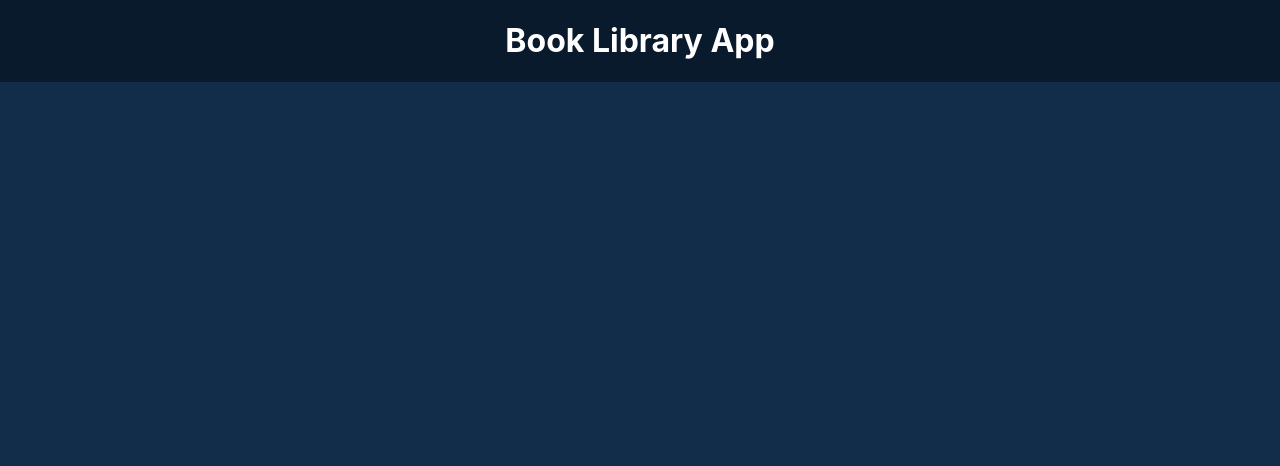
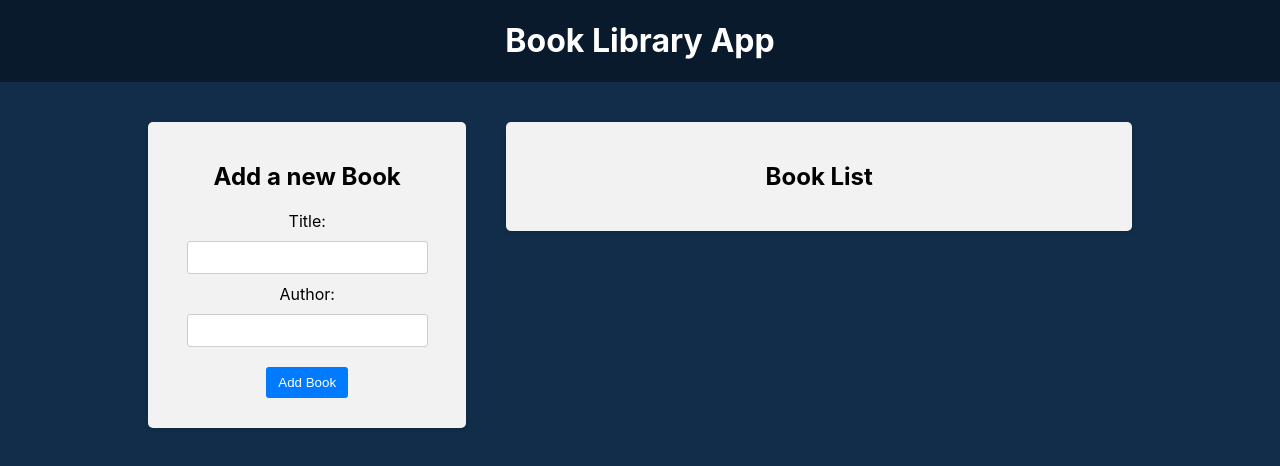
Before and after one commit to vasilypu/30-react-redux, a React (Create React App) app in the folder frontend/: page / in a window 1280 px wide. Shown: the top 466 px of the page. Built offline with nearby package versions, Linux system fonts and the light colour scheme.

Commit message:
Added BookForm, BookList, Filter components

```diff
--- a/frontend/src/App.js
+++ b/frontend/src/App.js
@@ -1,4 +1,7 @@
 import './App.css'
+import BookForm from './components/BookForm/BookForm'
+import BookList from './components/BookList/BookList'
+import Filter from './components/Filter/Filter'
 
 function App() {
   return (
@@ -6,6 +9,15 @@
       <header className='app-header'>
         <h1>Book Library App</h1>
       </header>
+      <main className='app-main'>
+        <div className='app-left-column'>
+          <BookForm />
+        </div>
+        <div className='app-right-column'>
+          {/* <Filter /> */}
+          <BookList />
+        </div>
+      </main>
     </div>
   )
 }
--- /dev/null
+++ b/frontend/src/components/BookForm/BookForm.css
@@ -0,0 +1,48 @@
+.book-form {
+  width: 100%;
+}
+
+.book-form label {
+  display: block;
+  width: 100%;
+  text-align: center;
+  margin-bottom: 10px;
+}
+
+.book-form input {
+  width: 80%;
+  padding: 8px;
+  margin-bottom: 10px;
+  border: 1px solid #ccc;
+  border-radius: 3px;
+}
+
+.book-form button {
+  background-color: #007bff;
+  color: #fff;
+  padding: 8px 12px;
+  border: none;
+  border-radius: 3px;
+  cursor: pointer;
+  margin: 10px;
+  transition: background-color 0.3s ease;
+}
+
+.book-form button:hover {
+  background-color: #0056b3;
+}
+
+.book-form .spinner {
+  animation: spinner 1s infinite linear;
+  margin-left: 10px;
+}
+
+@keyframes spinner {
+  from {
+    transform: rotate(0deg);
+  }
+
+  to {
+    transform: rotate(360deg);
+  }
+}
--- /dev/null
+++ b/frontend/src/components/BookForm/BookForm.js
@@ -0,0 +1,44 @@
+import { useState } from 'react'
+import './BookForm.css'
+
+const BookForm = () => {
+  const [title, setTitle] = useState('')
+  const [author, setAuthor] = useState('')
+  const handleSubmit = (e) => {
+    e.preventDefault()
+    if (title && author) {
+      //dispatch action
+      setTitle('')
+      setAuthor('')
+    }
+  }
+
+  return (
+    <div className='app-block book-form'>
+      <h2>Add a new Book</h2>
+      <form onSubmit={handleSubmit}>
+        <div>
+          <label htmlFor='title'>Title: </label>
+          <input
+            type='text'
+            id='title'
+            value={title}
+            onChange={(e) => setTitle(e.target.value)}
+          />
+        </div>
+        <div>
+          <label htmlFor='author'>Author: </label>
+          <input
+            type='text'
+            id='author'
+            value={author}
+            onChange={(e) => setAuthor(e.target.value)}
+          />
+        </div>
+        <button type='submit'>Add Book</button>
+      </form>
+    </div>
+  )
+}
+
+export default BookForm
--- /dev/null
+++ b/frontend/src/components/BookList/BookList.css
@@ -0,0 +1,61 @@
+.book-list ul {
+  padding: 0;
+  margin: 20px -20px;
+  list-style: none;
+}
+
+.book-list li {
+  display: flex;
+  justify-content: space-between;
+  align-items: center;
+  width: auto;
+  padding: 10px 20px;
+  border-bottom: 1px solid #ccc;
+  background-color: #fff;
+  list-style-type: none;
+}
+
+.book-list li:nth-child(even) {
+  background-color: #f2f2f2;
+}
+
+.book-list li:hover {
+  background-color: #dbe4f8;
+}
+
+.book-list button {
+  background-color: #fff;
+  color: red;
+  border: 1px solid red;
+  padding: 8px 12px;
+  border-radius: 3px;
+  cursor: pointer;
+  transition: background-color 0.3s ease;
+}
+
+.book-list button:hover {
+  background-color: #fdd;
+}
+
+.book-list .highlight {
+  background-color: #ff0;
+}
+
+.book-list .book-info {
+  flex: 1;
+  text-align: left;
+}
+
+.book-list .book-actions {
+  display: flex;
+  align-items: center;
+}
+
+.book-list .star-icon {
+  width: 24px;
+  height: 24px;
+  margin: 0 20px;
+  cursor: pointer;
+  transition: color 0.3s ease;
+  color: #fca510;
+}
--- /dev/null
+++ b/frontend/src/components/BookList/BookList.js
@@ -0,0 +1,10 @@
+import './BookList.css'
+const BookList = () => {
+  return (
+    <div className='app-block book-list'>
+      <h2>Book List</h2>
+    </div>
+  )
+}
+
+export default BookList
--- /dev/null
+++ b/frontend/src/components/Filter/Filter.css
@@ -0,0 +1,50 @@
+.filter-row {
+  display: flex;
+  justify-content: space-between;
+  align-items: center;
+}
+
+.filter-group {
+  flex: 1;
+  text-align: center;
+}
+
+.filter input[type='text'] {
+  width: 80%;
+  padding: 8px;
+  border: 1px solid #ccc;
+  border-radius: 3px;
+}
+
+.filter button {
+  background-color: #007bff;
+  color: #fff;
+  padding: 8px 12px;
+  border: none;
+  border-radius: 3px;
+  cursor: pointer;
+  margin: 10px;
+  transition: background-color 0.3s ease;
+}
+
+.filter button:hover {
+  background-color: #0056b3;
+}
+
+@media screen and (max-width: 1024px) {
+  .filter-row {
+    flex-direction: column;
+    align-items: stretch;
+  }
+
+  .filter-group {
+    width: 100%;
+    margin: auto;
+    margin-bottom: 10px;
+  }
+
+  .filter button {
+    margin: 10px auto 0;
+    max-width: 50%;
+  }
+}
--- /dev/null
+++ b/frontend/src/components/Filter/Filter.js
@@ -0,0 +1,10 @@
+import './Filter.css'
+const Filter = () => {
+  return (
+    <div className='app-block filter'>
+      <h2>Filters</h2>
+    </div>
+  )
+}
+
+export default Filter
```
